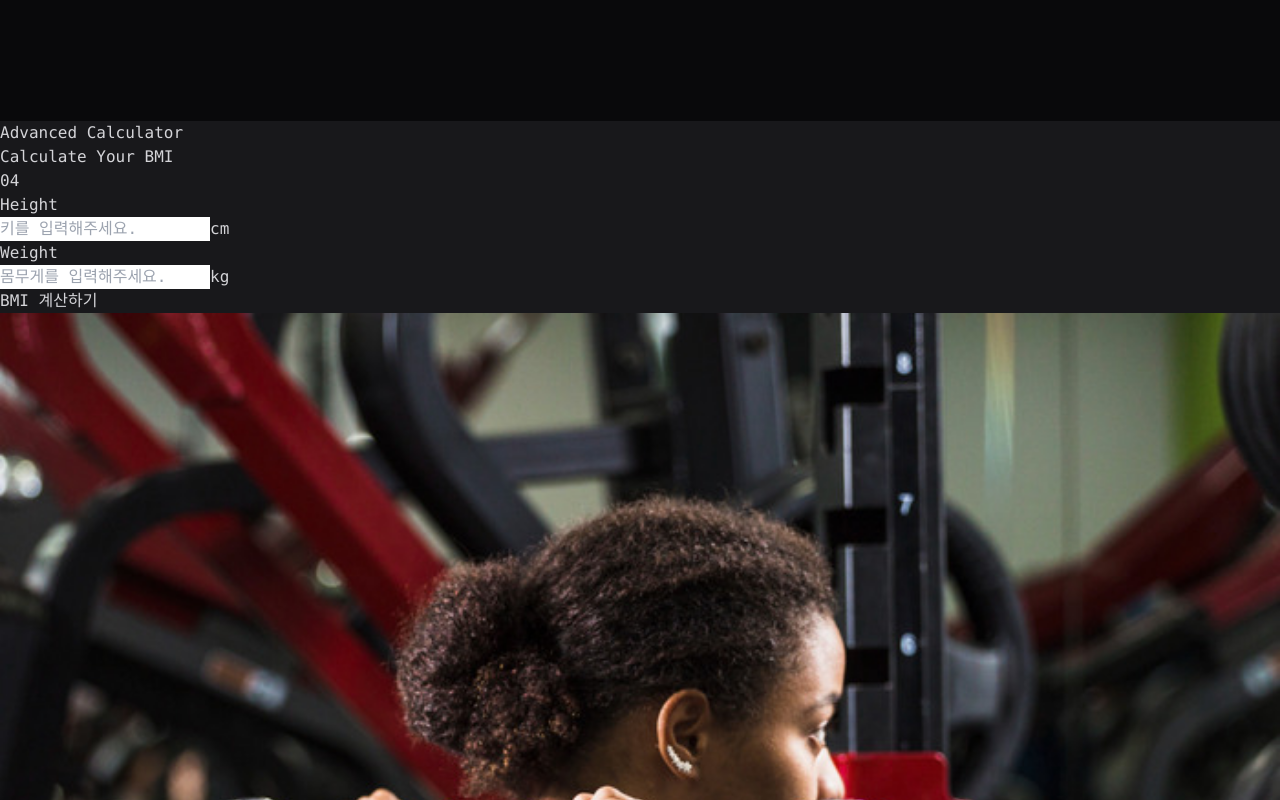
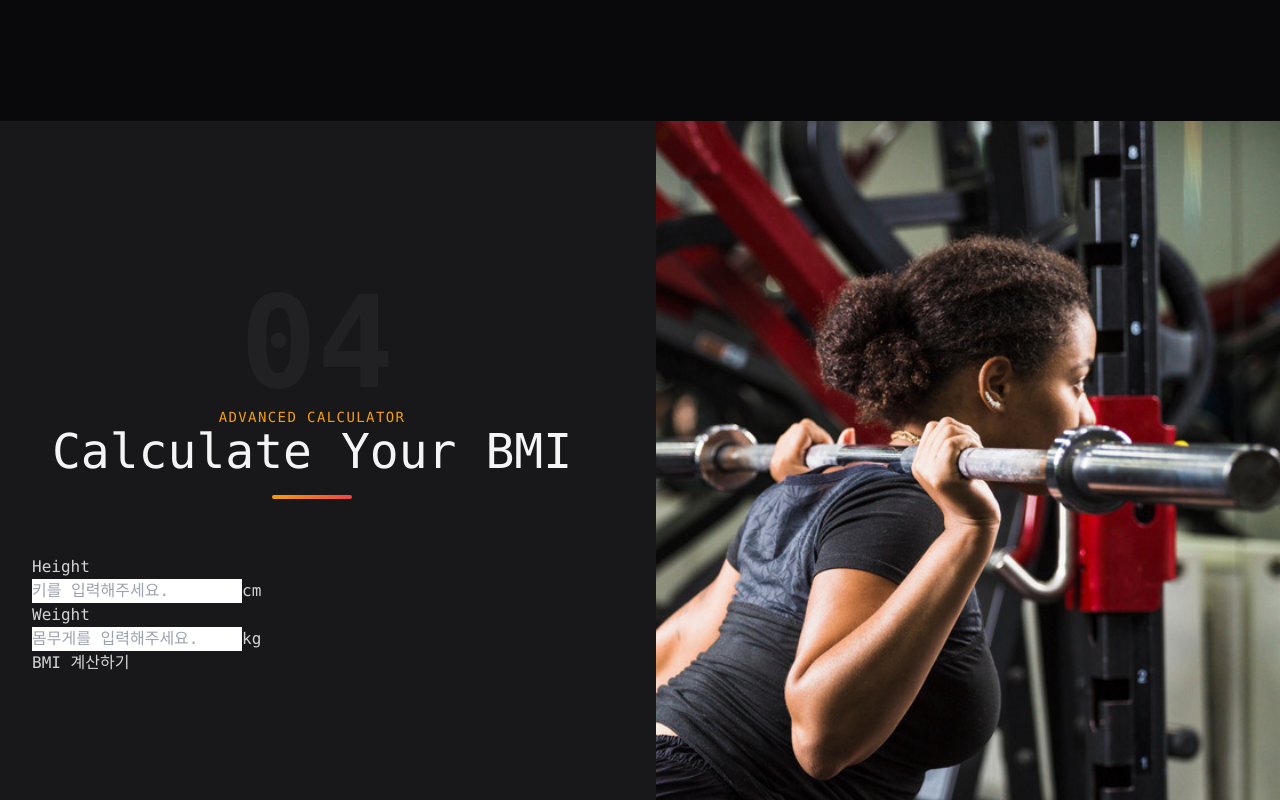
Before and after one commit to plla2/Nasa, a React (Vite) app: page / in a window 1280 px wide. Shown: the part 3120-3920 px from the top of the page. Built offline with nearby package versions, Linux system fonts and the light colour scheme.

Commit message:
style: Calculator styling

```diff
--- a/src/components/organs/Calculator.tsx
+++ b/src/components/organs/Calculator.tsx
@@ -6,29 +6,40 @@ import CalImg from "../../assets/gym/9.jpeg";
 
 const Calculator = () => {
   return (
-    <section>
-      <main>
-        <div>
-          <Fade>
-            <div>
-              <Text as="p" className="">
+    <section className="w-full h-auto flex items-center bg-zinc-900">
+      <main className="w-full lg:h-[800px] grid md:grid-cols-2 items-center gap-20 md:gap-0 lg:gap-8 ">
+        <div className="h-full w-full md:order-1 order-2 pt-12 md:pt-0 lg:px-8 px-4 flex flex-col lg:justify-center justify-center items-start lg:gap-20 gap-16">
+          <Fade className="w-full">
+            <div className="w-full flex flex-col mt-10 items-center relative before:absolute before:-bottom-6 before:left-38 before:w-20 before:h-1 before:rounded-lg before:bg-gradient-to-r before:from-amber-500 before:to-red-500 z-10">
+              <Text
+                as="p"
+                className="text-amber-500 lg:text-sm text-xs tracking-widest uppercase font-medium"
+              >
                 Advanced Calculator
               </Text>
-              <Text as="h1" className="">
+              <Text
+                as="h1"
+                className="text-zinc-100 lg:text-5xl md:text-4xl text-3xl"
+              >
                 Calculate Your BMI
               </Text>
-              <Text as="h1" className="">
+              <Text
+                as="h1"
+                className="absolute text-zinc-500/10 lg:left-52 md:left-32 left-36 lg:text-9xl md:text-7xl text-6xl font-extrabold lg:-top-32 md:-top-20 -top-16 -z-10"
+              >
                 04
               </Text>
             </div>
+
             <Form />
           </Fade>
         </div>
-        <div>
+
+        <div className="w-full lg:h-[800px] md:h-[600px] h-[300px] md:order-2 order-1 grid">
           <Image
-            alt="CalImg"
+            alt="Offer Image"
             objectCover="object-cover"
-            className=""
+            className="w-full h-full"
             image={CalImg}
           />
         </div>
```
